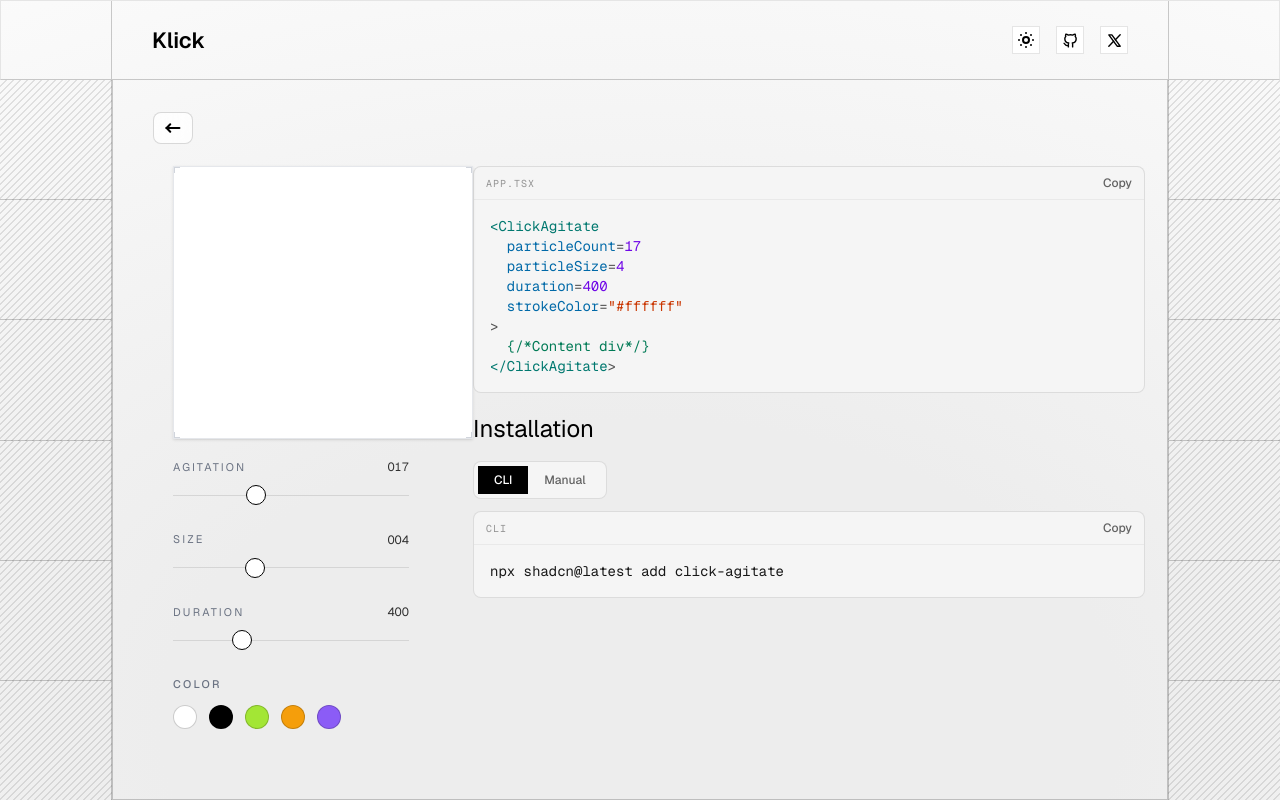
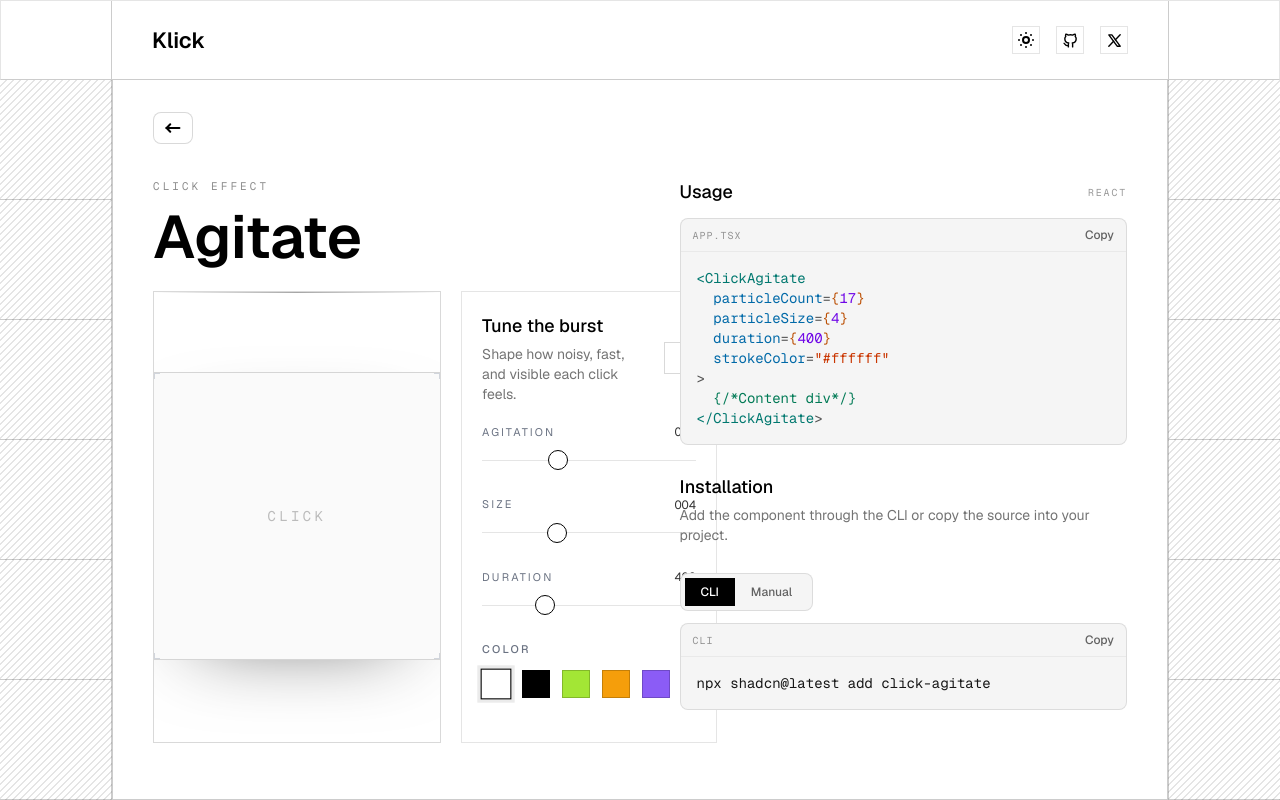
Before and after one commit to devsterxyz/Klick, a React (Vite) app: page /Agitate in a window 1280 px wide. Built offline with nearby package versions, Linux system fonts and the light colour scheme; a web font is replaced by a local one.

Commit message:
component layout

```diff
--- a/src/App.tsx
+++ b/src/App.tsx
@@ -46,7 +46,7 @@
     <div className="min-h-screen w-full relative">
   {/* Radial Gradient Background from Bottom */}
   <div
-    className="absolute inset-0 z-0 dark:bg-[radial-gradient(125%_125%_at_50%_90%,#0B0B0B_10%,#000000_100%)] bg-[radial-gradient(125%_125%_at_50%_90%,#EDEDED_30%,#FFFFFF_100%)]"
+    className="absolute inset-0 z-0 dark:bg-black "
   />
      {/* Your Content/Components */}
 
--- a/src/components/EffectCard.tsx
+++ b/src/components/EffectCard.tsx
@@ -2,15 +2,35 @@
 import { Link } from 'react-router-dom'
 import CornerBrackets from './CornerBrackets'
 import StudioButtonDiagonal from './StudioButtonDiagonal'
+import { useTheme } from './ThemeContext'
+
+type EffectWrapperProps = {
+  children?: ReactNode
+  color?: string
+  strokeColor?: string
+  fillColor?: string
+  dotColor?: string
+  textColor?: string
+  shardColor?: string
+}
 
 type EffectCardProps = {
   title: string
-  Wrapper?: ComponentType<{ children: ReactNode }>
+  Wrapper?: ComponentType<any>
   to: string
 }
 
 const EffectCard = ({ title, Wrapper, to }: EffectCardProps): JSX.Element => {
+  const { contrastColor } = useTheme()
   const cardId = `effect-${to.replace('/', '').toLowerCase()}`
+  const effectColorProps: EffectWrapperProps = {
+    color: contrastColor,
+    strokeColor: contrastColor,
+    fillColor: contrastColor,
+    dotColor: contrastColor,
+    textColor: contrastColor,
+    shardColor: contrastColor,
+  }
 
   const content = (
     <div
@@ -48,7 +68,7 @@
         </span>
       </div>
 
-      {Wrapper ? <Wrapper>{content}</Wrapper> : content}
+      {Wrapper ? <Wrapper {...effectColorProps}>{content}</Wrapper> : content}
       <Link className="" to={to}>
         <StudioButtonDiagonal />
       </Link>
--- a/src/components/SliderField.tsx
+++ b/src/components/SliderField.tsx
@@ -16,7 +16,7 @@
   onChange,
 }: SliderFieldProps) => {
   return (
-    <div className="w-59 max-w-md mb-6 group">
+    <div className="mb-6 w-full max-w-md group">
       {/* Label + Value */}
       <div className="flex justify-between items-end mb-2 font-sans">
         <span className="text-[11px] uppercase tracking-[0.2em] text-gray-500 dark:text-gray-400 group-hover:text-gray-700 dark:group-hover:text-gray-200 transition-colors">
--- a/src/components/component-page/Agitate.tsx
+++ b/src/components/component-page/Agitate.tsx
@@ -17,9 +17,9 @@
   const colorOptions = ["#FFFFFF", "#000000", "#a3e635", "#f59e0b", "#8b5cf6"];
 
   const code = `<ClickAgitate
-  particleCount=${particleCount}
-  particleSize=${particleSize}
-  duration=${duration}
+  particleCount={${particleCount}}
+  particleSize={${particleSize}}
+  duration={${duration}}
   strokeColor="${strokeColor}"
 >
   {/*Content div*/}
@@ -27,10 +27,24 @@
   return (
     <PageRails segmentCount={6}>
       <div className="min-h-[calc(100vh-80px)] overflow-hidden bg-transparent text-black dark:text-white">
-        <div className="min-h-[calc(100vh-80px)] w-full border-x border-b border-black/20 px-6 py-8 dark:border-white/10 md:px-10">
+        <div className="min-h-[calc(100vh-80px)] w-full border-x border-b border-black/20 px-4 py-6 dark:border-white/10 sm:px-6 md:px-10 md:py-8">
           <BackToGridLink />
-          <div className="w-full h-full flex mt-5 ml-5">
-            <div className="flex-1">
+
+          <div className="mt-8 grid w-full gap-8 xl:grid-cols-[minmax(0,1.05fr)_minmax(25rem,0.95fr)]">
+            <section className="min-w-0">
+              <div className="mb-6">
+                <p className="mb-3 font-mono text-[11px] uppercase tracking-[0.28em] text-black/45 dark:text-white/45">
+                  Click effect
+                </p>
+                <h1 className="font-sans text-5xl font-semibold leading-none tracking-normal text-black dark:text-white sm:text-6xl">
+                  Agitate
+                </h1>
+              </div>
+
+              <div className="grid gap-5 lg:grid-cols-[minmax(18rem,1fr)_minmax(16rem,0.74fr)]">
+                <div className="relative overflow-hidden border border-black/15 bg-white dark:border-white/10 dark:bg-[#050505]">
+                  <div className="absolute inset-x-0 top-0 h-px bg-gradient-to-r from-transparent via-black/35 to-transparent dark:via-white/35" />
+                  <div className="relative flex min-h-[21rem] items-center justify-center p-7 sm:min-h-[25rem] lg:min-h-[28rem]">
                     <ClickAgitate
                       particleCount={particleCount}
                       particleSize={particleSize}
@@ -38,18 +52,39 @@
                       strokeColor={strokeColor}
                     >
                       <div
-                  className="group/effect-card relative w-75 aspect-[1.1/1] flex items-center justify-center
-                  border border-gray-200 dark:border-[#151515]
-                  bg-white dark:bg-[#050505]
-                  transition-all duration-300
-                  group-hover/effect-card:border-gray-400 dark:group-hover/effect-card:border-[#333]
-                  group-hover/effect-card:bg-gray-50 dark:group-hover/effect-card:bg-[#0a0a0a]
-                  shadow-sm group-hover/effect-card:shadow-md"
+                        aria-label="Agitate preview target"
+                        className="group/effect-card relative flex aspect-square w-[min(18rem,66vw)] items-center justify-center
+                        border border-black/15 bg-neutral-50 shadow-[0_24px_80px_-45px_rgba(0,0,0,0.65)]
+                        transition-all duration-300 hover:-translate-y-1 hover:border-black/35 hover:bg-white hover:shadow-[0_34px_90px_-46px_rgba(0,0,0,0.85)]
+                        dark:border-white/10 dark:bg-[#020202] dark:shadow-[0_24px_80px_-45px_rgba(255,255,255,0.32)] dark:hover:border-white/30 dark:hover:bg-[#080808]"
                       >
                         <CornerBrackets />
+                        <span className="font-mono text-sm uppercase tracking-[0.24em] text-black/25 transition-colors duration-300 group-hover/effect-card:text-black/45 dark:text-white/20 dark:group-hover/effect-card:text-white/40">
+                          Click
+                        </span>
                       </div>
                     </ClickAgitate>
-              <div className="mt-5">
+                  </div>
+                </div>
+
+                <div className="border border-black/10 bg-white/70 p-5 dark:border-white/10 dark:bg-white/[0.03]">
+                  <div className="mb-5 flex items-center justify-between gap-4">
+                    <div>
+                      <h2 className="text-lg font-medium tracking-normal">
+                        Tune the burst
+                      </h2>
+                      <p className="mt-1 text-sm text-black/55 dark:text-white/50">
+                        Shape how noisy, fast, and visible each click feels.
+                      </p>
+                    </div>
+                    <div
+                      className="h-8 w-8 shrink-0 border border-black/15 dark:border-white/15"
+                      style={{ backgroundColor: strokeColor }}
+                      aria-hidden="true"
+                    />
+                  </div>
+
+                  <div>
                     <SliderField
                       title="Agitation"
                       min={0}
@@ -71,7 +106,7 @@
                       value={duration}
                       onChange={setDuration}
                     />
-                <div className="w-59 max-w-md mb-6">
+                    <div className="mb-6 w-full max-w-md">
                       <div className="mb-3 font-sans text-[11px] font-medium uppercase tracking-[0.2em] text-gray-500 dark:text-gray-400">
                         Color
                       </div>
@@ -82,10 +117,10 @@
                             type="button"
                             aria-label={`Set particle color to ${color}`}
                             onClick={() => setStrokeColor(color)}
-                        className={`h-6 w-6 rounded-full border transition-transform duration-200 ${
-                          strokeColor === color
-                            ? "scale-110 border-black dark:border-white"
-                            : "border-black/20 dark:border-white/20"
+                            className={`h-7 w-7 border transition-all duration-200 ${
+                              strokeColor.toLowerCase() === color.toLowerCase()
+                                ? "scale-110 border-black shadow-[0_0_0_3px_rgba(0,0,0,0.08)] dark:border-white dark:shadow-[0_0_0_3px_rgba(255,255,255,0.12)]"
+                                : "border-black/20 hover:scale-105 dark:border-white/20"
                             }`}
                             style={{ backgroundColor: color }}
                           />
@@ -94,16 +129,36 @@
                     </div>
                   </div>
                 </div>
-            <div className="w-180">
+              </div>
+            </section>
+
+            <aside className="min-w-0">
+              <div className="sticky top-24 space-y-7">
+                <div>
+                  <div className="mb-3 flex items-center justify-between">
+                    <h2 className="text-lg font-medium tracking-normal">Usage</h2>
+                    <span className="font-mono text-[10px] uppercase tracking-[0.18em] text-black/40 dark:text-white/40">
+                      React
+                    </span>
+                  </div>
                   <Terminal code={code} />
-              <div className="mt-5">
-                <h1 className="text-2xl">Installation</h1>
+                </div>
+
+                <div>
+                  <h2 className="text-lg font-medium tracking-normal">
+                    Installation
+                  </h2>
+                  <p className="mt-1 text-sm text-black/55 dark:text-white/50">
+                    Add the component through the CLI or copy the source into
+                    your project.
+                  </p>
+                </div>
                 <InstallationOptions
                   CLICode="npx shadcn@latest add click-agitate"
                   ManualCode={clickAgitateCode}
                 />
               </div>
-            </div>
+            </aside>
           </div>
         </div>
       </div>
--- a/src/components/component-page/PageRails.tsx
+++ b/src/components/component-page/PageRails.tsx
@@ -15,16 +15,17 @@
 
 const PatternRail = ({ side, segmentCount }: PatternRailProps) => {
   const sideBorder = side === 'left' ? 'border-r' : 'border-l'
-  const railSegments = Array.from({ length: segmentCount })
+  const railSegments = Array.from({ length: segmentCount * 8 })
 
   return (
     <div
-      className={`pointer-events-none absolute inset-y-0 ${side === 'left' ? 'left-0' : 'right-0'} flex w-14 flex-col text-white/8 sm:w-20 xl:w-28`}
+      className={`pointer-events-none absolute inset-y-0 ${side === 'left' ? 'left-0' : 'right-0'} flex w-14 flex-col overflow-hidden text-white/8 sm:w-20 xl:w-28`}
+      style={{ '--rail-segments': segmentCount } as React.CSSProperties}
     >
       {railSegments.map((_, index) => (
         <div
           key={`${side}-${index}`}
-          className={`flex-1 ${sideBorder} ${index !== railSegments.length - 1 ? 'border-b' : ''} border-black/20 dark:border-white/20 ${railSegmentClass}`}
+          className={`h-[calc((100vh-80px)/var(--rail-segments))] shrink-0 ${sideBorder} ${index !== railSegments.length - 1 ? 'border-b' : ''} border-black/20 dark:border-white/20 ${railSegmentClass}`}
         />
       ))}
     </div>
```
Also changed, not shown: 1 other file (tests, documents, lock files or other folders). Lines whose indentation alone changed are shown as unchanged.
